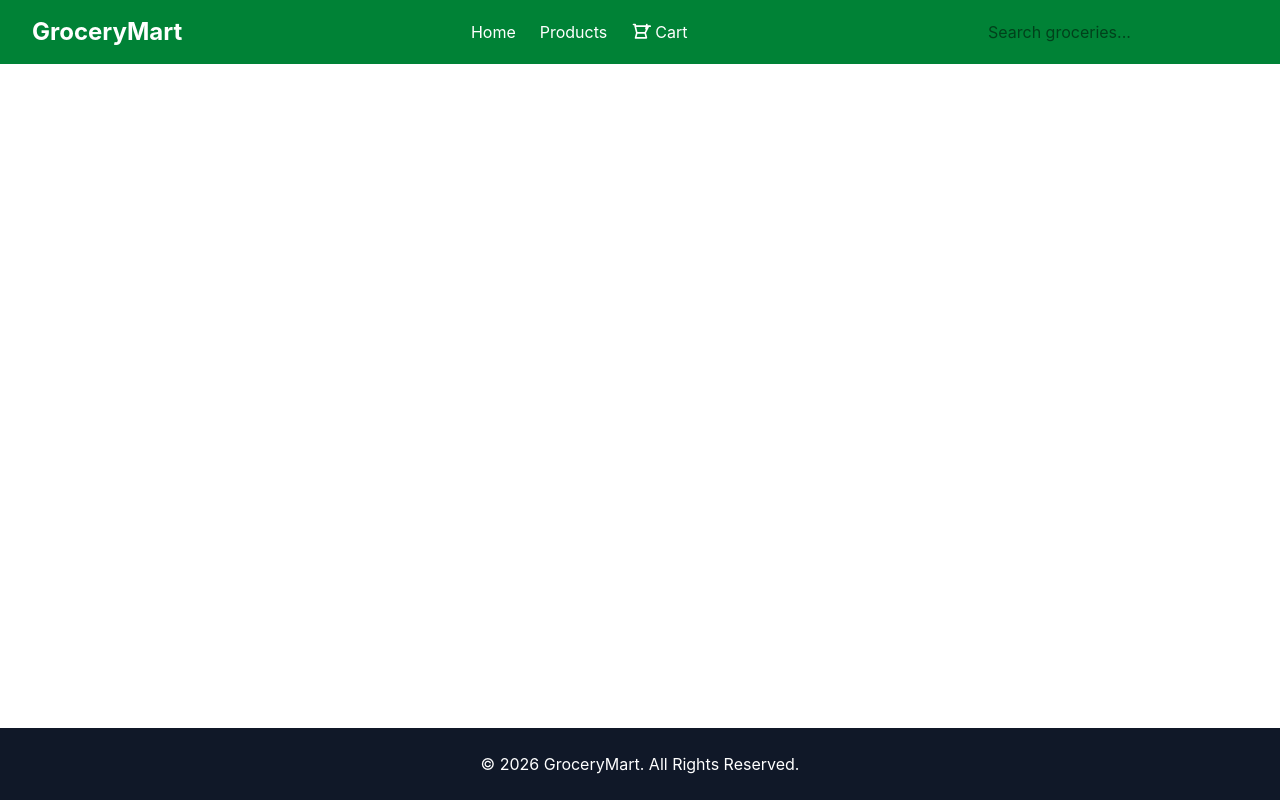
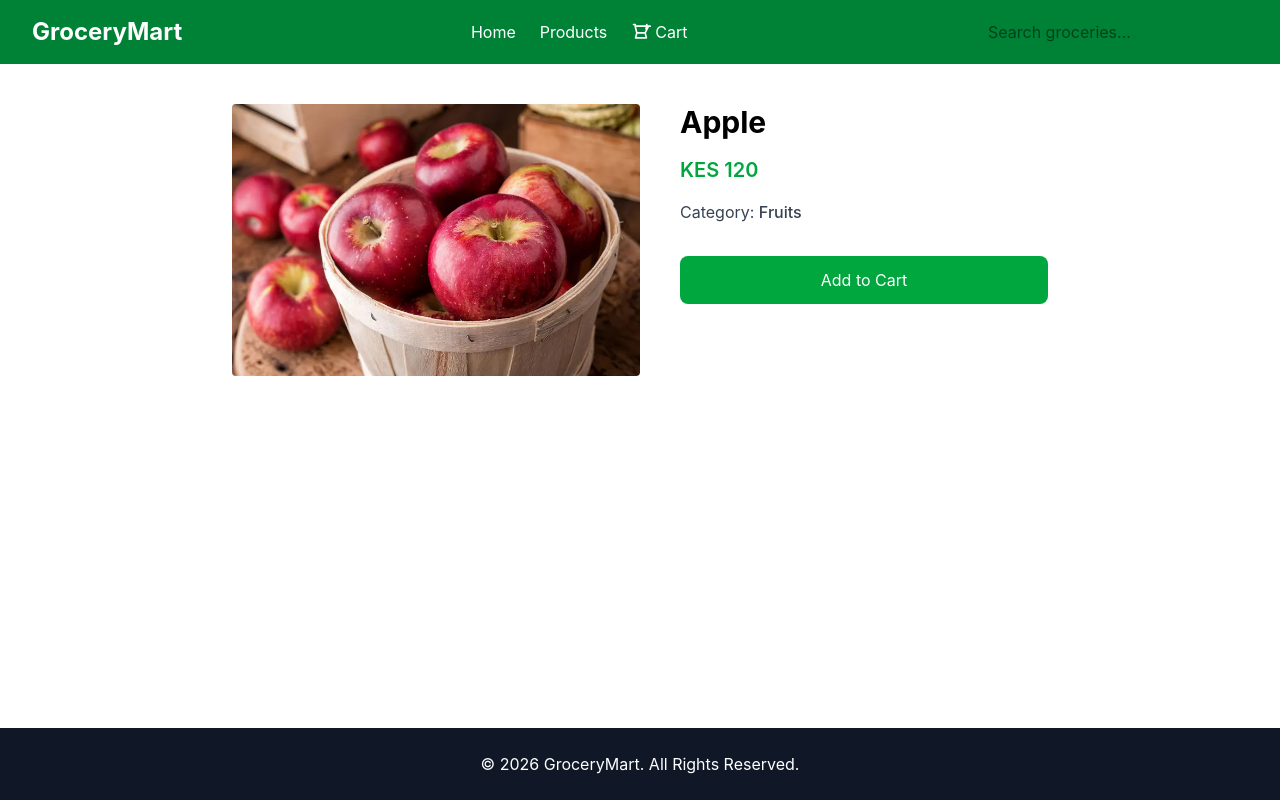
Before and after one commit to Elvis24-tech/GroceryMart, a React (Vite) app: page /products/1 in a window 1280 px wide. Built offline with nearby package versions, Linux system fonts and the light colour scheme.

Commit message:
Created the ProductDetails page

```diff
--- a/src/App.jsx
+++ b/src/App.jsx
@@ -4,10 +4,37 @@ import Footer from "./components/Footer";
 
 import Home from "./pages/Home";
 import Products from "./pages/Products";
+import ProductDetails from "./pages/ProductDetails";
 import Cart from "./pages/Cart";
 import Checkout from "./pages/Checkout";
 
 function App() {
+  const products = [
+    // Fruits
+    {id:1,name:"Apple",price:120,category:"Fruits",image:"/images/apple.jpg"},
+    {id:2,name:"Banana",price:60,category:"Fruits",image:"/images/banana.jpg"},
+    {id:3,name:"Orange",price:100,category:"Fruits",image:"https://www.health.com/thmb/OZgW2YQtFb9qJ3PbySNei3YdgPw=/1500x0/filters:no_upscale():max_bytes(150000):strip_icc()/Health-Stocksy_txp5e95690asrw300_Medium_934585-e870449543284eed8aa4be52fc09a4ed.jpg"},
+    {id:4,name:"Strawberry",price:150,category:"Fruits",image:"https://im.pluckk.in/unsafe/1920x0/uploads/30300-2.png"},
+
+    // Vegetables
+    {id:5,name:"Tomato",price:80,category:"Vegetables",image:"/images/tomato.jpg"},
+    {id:6,name:"Carrot",price:70,category:"Vegetables",image:"https://www.economist.com/cdn-cgi/image/width=1424,quality=80,format=auto/sites/default/files/20180929_BLP506.jpg"},
+    {id:7,name:"Cabbage",price:90,category:"Vegetables",image:"https://hub.suttons.co.uk/wp-content/uploads/2025/01/suttons.cabbage.sunta_.jpg"},
+    {id:8,name:"Spinach",price:50,category:"Vegetables",image:"https://www.dripworks.com/content/spinach-growing-guide-banner.jpg"},
+
+    // Dairy
+    {id:9,name:"Milk",price:90,category:"Dairy",image:"/images/milk.jpg"},
+    {id:10,name:"Cheese",price:150,category:"Dairy",image:"https://images.contentstack.io/v3/assets/bltcedd8dbd5891265b/blt02cf680667522d24/66707e8470fb6fb1b0d72705/types-of-cheese-hero.jpg?q=70&width=3840&auto=webp"},
+    {id:11,name:"Yogurt",price:80,category:"Dairy",image:"https://nutritionsource.hsph.harvard.edu/wp-content/uploads/2024/11/AdobeStock_294324791-1024x681.jpeg"},
+    {id:12,name:"Butter",price:120,category:"Dairy",image:"https://cdn.britannica.com/27/122027-050-EAA86783/Butter.jpg"},
+
+    // Beverages
+    {id:13,name:"Orange Juice",price:130,category:"Beverages",image:"https://encrypted-tbn0.gstatic.com/images?q=tbn:ANd9GcTkDlj_8JhG_6hrg2stlttBR14Xr_dO3Wsifw&s"},
+    {id:14,name:"Soda",price:100,category:"Beverages",image:"https://www.tasteofhome.com/wp-content/uploads/2023/04/photo22-sodas.jpg"},
+    {id:15,name:"Coffee",price:180,category:"Beverages",image:"https://insanelygoodrecipes.com/wp-content/uploads/2020/07/Cup-Of-Creamy-Coffee.png"},
+    {id:16,name:"Tea",price:120,category:"Beverages",image:"https://cdn.gaiagoodhealth.com/wp-content/uploads/2024/08/07141124/green-tea-scaled.jpg"},
+  ];
+
   return (
     <BrowserRouter>
       <div className="flex flex-col min-h-screen">
@@ -17,7 +44,8 @@ function App() {
         <main className="grow">
           <Routes>
             <Route path="/" element={<Home />} />
-            <Route path="/products" element={<Products />} />
+            <Route path="/products" element={<Products products={products} />} />
+            <Route path="/products/:id" element={<ProductDetails products={products} />} />
             <Route path="/cart" element={<Cart />} />
             <Route path="/checkout" element={<Checkout />} />
           </Routes>
--- a/src/components/ProductCard.jsx
+++ b/src/components/ProductCard.jsx
@@ -1,5 +1,6 @@
 import { useContext, useState } from "react";
 import { CartContext } from "../context/CartContext";
+import { Link } from "react-router-dom";
 
 const ProductCard = ({ product }) => {
   const { addToCart } = useContext(CartContext);
@@ -8,18 +9,24 @@ const ProductCard = ({ product }) => {
   const handleAdd = () => {
     addToCart(product);
     setAdded(true);
-    setTimeout(() => setAdded(false), 1500);
+    setTimeout(() => setAdded(false), 1500); // hide toast after 1.5s
   };
 
   return (
     <div className="bg-white p-4 rounded-xl shadow-md hover:shadow-lg flex flex-col relative">
+
+      {/* Clickable image and title to go to product details */}
+      <Link to={`/products/${product.id}`} className="cursor-pointer">
         <img
           src={product.image}
           alt={product.name}
           className="h-40 w-full object-cover rounded mb-3"
         />
         <h2 className="font-bold text-lg">{product.name}</h2>
+      </Link>
+
       <p className="text-green-600 font-semibold mb-3">KES {product.price}</p>
+
       <button
         onClick={handleAdd}
         className="bg-green-600 text-white py-2 rounded hover:bg-green-700 mt-auto transition"
--- a/src/pages/ProductDetails.jsx
+++ b/src/pages/ProductDetails.jsx
@@ -0,0 +1,52 @@
+import { useParams } from "react-router-dom";
+import { useContext, useState } from "react";
+import { CartContext } from "../context/CartContext";
+
+const ProductDetails = ({ products }) => {
+  const { id } = useParams();
+  const { addToCart } = useContext(CartContext);
+  const [added, setAdded] = useState(false); // Added state
+
+  const product = products.find(p => p.id === parseInt(id));
+
+  if (!product) {
+    return <p className="p-10 text-center text-red-500">Product not found!</p>;
+  }
+
+  const handleAdd = () => {
+    addToCart(product);
+    setAdded(true);
+    setTimeout(() => setAdded(false), 1500);
+  };
+
+  return (
+    <div className="p-10 max-w-4xl mx-auto flex flex-col md:flex-row gap-10 relative">
+      <img
+        src={product.image}
+        alt={product.name}
+        className="w-full md:w-1/2 h-auto object-cover rounded"
+      />
+      <div className="flex-1 flex flex-col gap-4">
+        <h1 className="text-3xl font-bold">{product.name}</h1>
+        <p className="text-green-600 font-semibold text-xl">KES {product.price}</p>
+        <p className="text-gray-700">
+          Category: <span className="font-medium">{product.category}</span>
+        </p>
+
+        <button
+          onClick={handleAdd}
+          className="bg-green-600 text-white px-6 py-3 rounded-lg mt-4 hover:bg-green-700"
+        >
+          Add to Cart
+        </button>
+      </div>
+      {added && (
+        <div className="absolute top-4 right-4 bg-green-500 text-white px-3 py-1 rounded shadow animate-bounce">
+          Added!
+        </div>
+      )}
+    </div>
+  );
+};
+
+export default ProductDetails;
--- a/src/pages/Products.jsx
+++ b/src/pages/Products.jsx
@@ -23,7 +23,7 @@ const Products = () => {
 
     // Beverages
     {id:13, name:"Orange Juice", price:130, category:"Beverages", image:"https://encrypted-tbn0.gstatic.com/images?q=tbn:ANd9GcTkDlj_8JhG_6hrg2stlttBR14Xr_dO3Wsifw&s"},
-    {id:14, name:"Soda", price:100, category:"Beverages", image:"https://t4.ftcdn.net/jpg/09/10/09/75/360_F_910097561_8uUqHdglYYAPZQKWeH6VGJHHrST4u3OI.jpg"},
+    {id:14, name:"Soda", price:100, category:"Beverages", image:"https://www.tasteofhome.com/wp-content/uploads/2023/04/photo22-sodas.jpg"},
     {id:15, name:"Coffee", price:180, category:"Beverages", image:"https://insanelygoodrecipes.com/wp-content/uploads/2020/07/Cup-Of-Creamy-Coffee.png"},
     {id:16, name:"Tea", price:120, category:"Beverages", image:"https://cdn.gaiagoodhealth.com/wp-content/uploads/2024/08/07141124/green-tea-scaled.jpg"},
   ];
```
Lines whose indentation alone changed are shown as unchanged.
